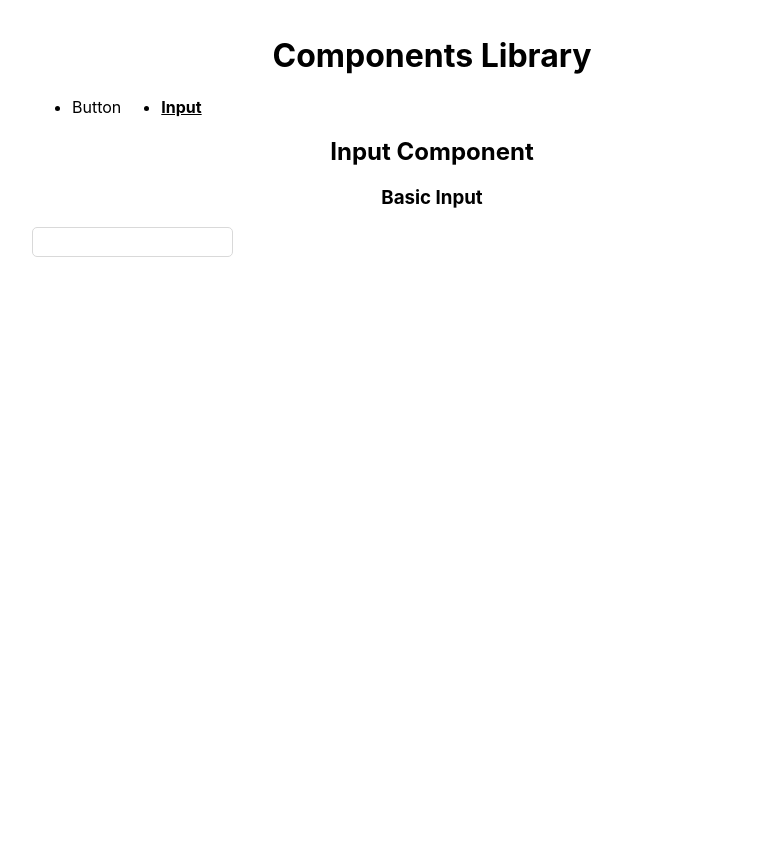
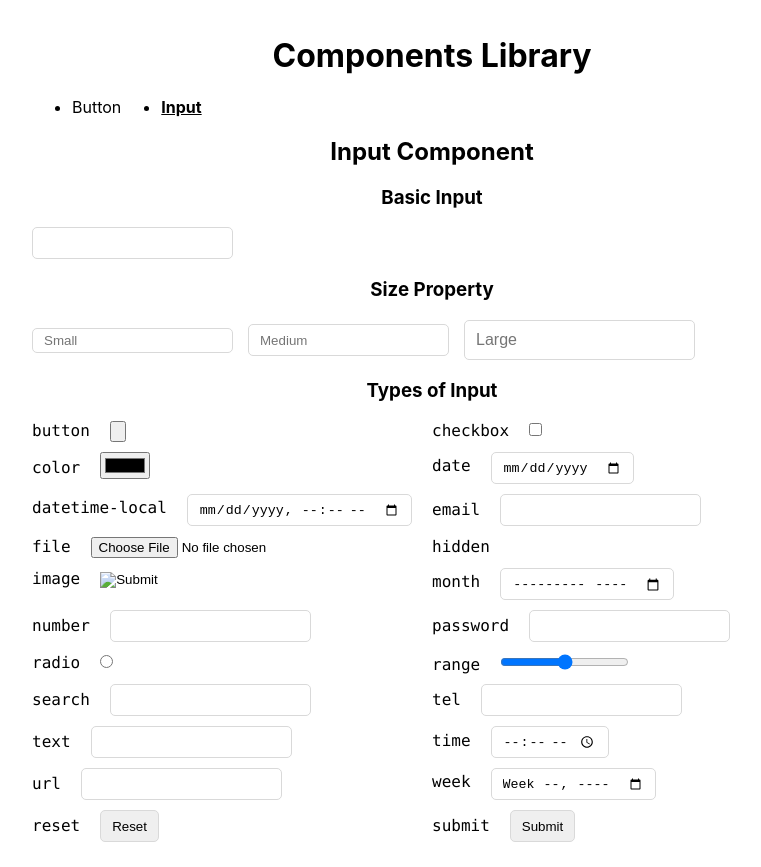
Before and after one commit to Roma38/dungeons-and-dragons-char-sheet, a React (Create React App) app: page / in a window 1280 px wide. Both pictures are taken after a click on the item "Input". Shown: the whole page, without its empty margins (208-969 px from the left). Before the commit the page ends 800 px from the top, so only its background shows below. Built offline with nearby package versions, Linux system fonts and the light colour scheme.

Commit message:
implement size-property, display different input types

```diff
--- a/src/components/Input/Input.module.scss
+++ b/src/components/Input/Input.module.scss
@@ -1,12 +1,24 @@
 .input {
+  box-sizing: border-box;
+  &:not([type=color], [type=checkbox], [type=button], [type=file], [type=image],[type=radio],[type=range]) {
     outline: none;
     border-radius: 5px;
+    transition: all 0.2s;
     border: 1px solid #d9d9d9;
     padding: 4px 11px;
-  transition: all 0.2s;
-  height: 20px;
+
     &:hover, &:focus {
       border-color: #1677ff;
       box-shadow: 0 0 0 2px rgba(5, 145, 255, 0.1);
     }
+
+    &.medium:not([type="checkbox"]) {
+      height: 32px;
     }
+
+    &.large:not([type="checkbox"]) {
+      height: 40px;
+      font-size: 16px;
+    }
+  }
+}
--- a/src/components/Input/Input.tsx
+++ b/src/components/Input/Input.tsx
@@ -1,16 +1,12 @@
 import style from "./Input.module.scss";
 
 interface IProps extends React.ComponentProps<"input"> {
-  // children: ReactNode;
-  // primary?: boolean;
-  // disabled?: boolean;
-  // loading?: boolean;
   inputSize?: 'small' | 'medium' | 'large';
 }
 
-function Input({ inputSize, ...rest }: IProps) {
+function Input({ inputSize = 'medium', ...rest }: IProps) {
   let className = style.input;
-  if (inputSize && inputSize !== 'medium') {
+  if (inputSize && inputSize !== 'small') {
     className += ' ' + style[inputSize];
   }
 
--- /dev/null
+++ b/src/components/InputSection/InputSection.module.scss
@@ -0,0 +1,19 @@
+.size_section {
+  input + input {
+    margin-left: 15px;
+  }
+}
+
+.type_section {
+  form {
+    display: flex;
+    flex-wrap: wrap;
+    label {
+      flex-basis: 50%;
+      margin-bottom: 10px;
+      input {
+        margin-left: 20px;
+      }
+    }
+  }
+}
--- a/src/components/InputSection/InputSection.tsx
+++ b/src/components/InputSection/InputSection.tsx
@@ -1,15 +1,36 @@
-// import { useState } from 'react';
 import { Input } from '../';
-// import style from "./ButtonsSection.module.scss";
+import style from "./InputSection.module.scss";
+
+const INPUT_TYPES = [
+  'button', 'checkbox', 'color', 'date', 'datetime-local', 'email', 'file', 'hidden', 'image', 'month', 'number',
+  'password', 'radio', 'range', 'search', 'tel', 'text', 'time', 'url', 'week', 'reset', 'submit'
+];
 
 function InputSection() {
   return (
     <div>
       <h2>Input Component</h2>
-
       <section>
         <h3>Basic Input</h3>
         <Input />
+      </section>
+
+      <section className={style.size_section}>
+        <h3>Size Property</h3>
+        <Input inputSize='small' placeholder='Small' />
+        <Input inputSize='medium' placeholder='Medium' />
+        <Input inputSize='large' placeholder='Large' />
+      </section>
+
+      <section className={style.type_section}>
+        <h3>Types of Input</h3>
+        <form onSubmit={e => e.preventDefault()}>
+          {INPUT_TYPES.map(type => (
+            <label key={type}>
+              <code>{type}</code>
+              <Input type={type} name={type} />
+            </label>)) }
+        </form>
       </section>
     </div>
   );
```
Lines whose indentation alone changed are shown as unchanged.
